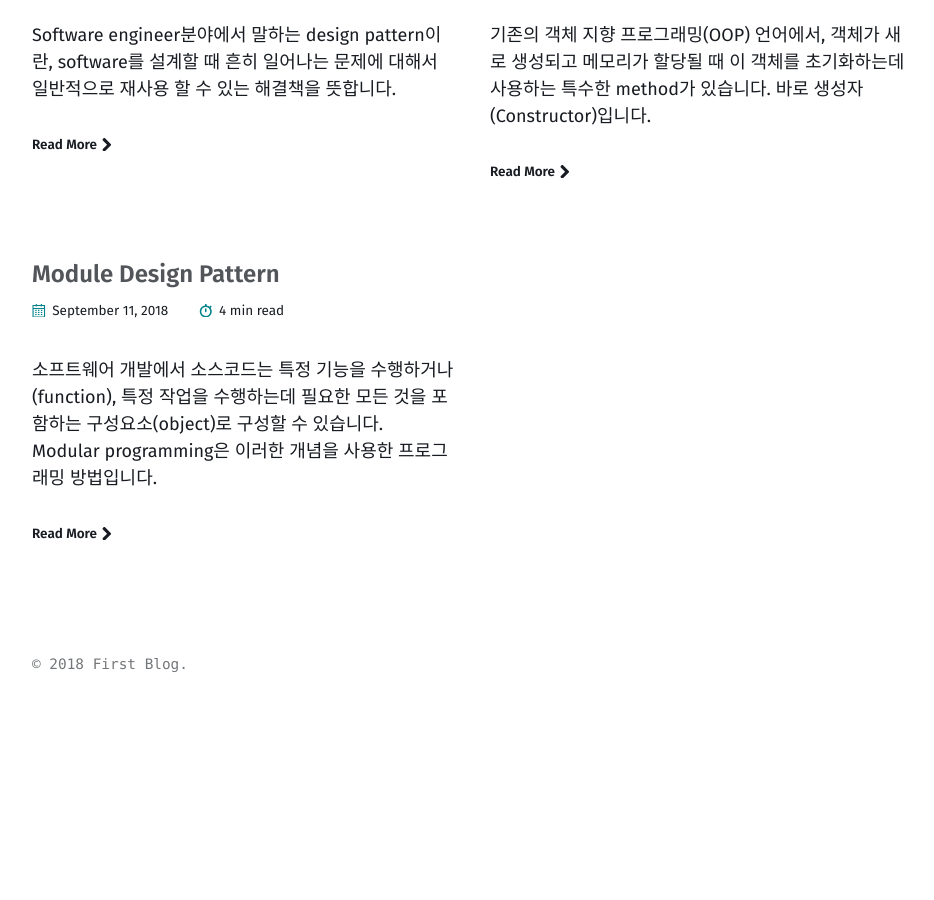
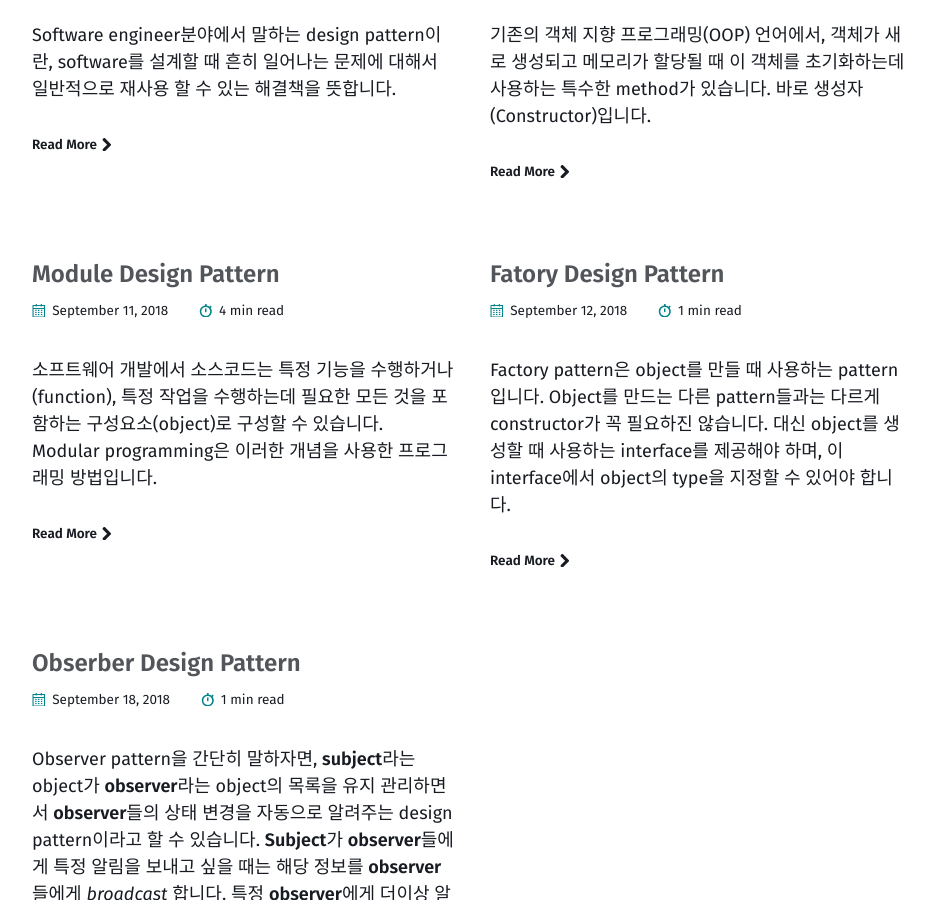
Before and after one commit to shlrur/shlrur, a Jekyll site: the page built from javascript_design_pattern.md, in a window 1280 px wide and 900 px high, scrolled down 463 px. Shown: the whole window, without its empty margins (40-974 px from the left). Built offline with Jekyll 4.4.1, drawn with Linux system fonts in a browser that asks for light colours; comment, search, counter and statistics services are not loaded; a style sheet for code colours, icons or effects is not loaded; before the commit the page ends 1165 px from its top, so only the background shows below that; some of the changed text lies outside the part shown.

Commit message:
javascript pattern going on,,,

````diff
--- /dev/null
+++ b/_javascript_design_pattern/3-fatory.md
@@ -0,0 +1,84 @@
+---
+title: "Fatory Design Pattern"
+date: 2018-09-12
+categories:
+  - JavaScript Design Pattern
+tags:
+  - JavaScript
+  - designpattern
+  - factory
+last_modified_at: 2018-09-12T19:01:00+09:00
+---
+
+Factory pattern은 object를 만들 때 사용하는 pattern입니다. Object를 만드는 다른 pattern들과는 다르게 constructor가 꼭 필요하진 않습니다. 대신 object를 생성할 때 사용하는 interface를 제공해야 하며, 이 interface에서 object의 type을 지정할 수 있어야 합니다.
+
+Component type에 따라 UI를 만들어주는 UI 생성기가 있다고 해보겠습니다. <kbd>new</kbd> 키워드나 constructor를 사용해서 바로 component를 만들지 말고, Factory pattern을 사용해서 만들어보려 합니다. 이때 일어나는 작업을 간단히 말하자면, 우리가 필요한 component의 type을 Factory pattern에게 알려주고, 그 type에 따라서 instance를 만든 후 return 하게 됩니다.
+
+Factory pattern은 object의 생성이 복잡할 때 유용하게 사용됩니다. JavaScript의 Object()를 사용해서 object를 생성할 때, 주어지는 값이 Number, String, 그리고 Boolean 등등 runtime에 type이 주어지는 경우가 많습니다. 이런 경우에 특히 유용하게 사용할 수 있습니다.
+
+아래의 예제는 Factory pattern을 사용한 것입니다.
+
+```js
+// Dog constructor
+function Dog(options) {
+    this.size = options.size || 'medium';
+    this.species = options.species || 'Jindo';
+    this.color = options.color || 'white';
+}
+
+// Cat constructor
+function Cat(options) {
+    this.species = options.species || 'Korean Shorthair';
+    this.hair = options.hair || 'short';
+    this.color = options.color || 'brown';
+}
+
+// Define a skeleton pet factory
+function PetFactory() { }
+
+// default petType is Dog
+PetFactory.prototype.PetType = Dog;
+
+// IMPORTANT Function!!
+// Factory method for creating new Pet instance
+PetFactory.prototype.createPet = function (options) {
+    switch (options.PetType) {
+        case 'dog':
+            this.PetType = Dog;
+            break;
+        case 'cat':
+            this.PetType = Cat;
+            break;
+    }
+
+    return new this.PetType(options);
+};
+
+// Create an instance of factory that makes dog
+var dogFactory = new PetFactory();
+var dodo = dogFactory.createPet({
+    PetType: 'dog',
+    color: 'black',
+    size: 'small',
+    species: 'Toy Poodle'
+});
+
+// true
+console.log(dodo instanceof Dog);
+
+// Dog object with the species is 'Toy Poodle', color is 'black' and size is 'small'
+console.log(dodo);
+```
+
+### Factory pattern을 사용해야 할 때
+
+Object를 생성하는 logic이 복잡할 때 해당 pattern을 사용할 수 있습니다. 그리고 당연히, 서로 다르지만 공통적으로 많은 특성(same properties)을 가지는 object들을 관리, 유지 또는 사용할 때 많은 장점을 가질 수 있습니다.
+
+### Factory pattern을 사용하지 말아야 할 때
+
+해당 pattern을 사용 할 상황이 아닐 때는 application에 더욱 큰 복잡성을 줄 수 있습니다.
+
+...ing
+
+## references
+* [Learning JavaScript Design Patterns](https://addyosmani.com/resources/essentialjsdesignpatterns/book/#factorypatternjavascript)
--- /dev/null
+++ b/_javascript_design_pattern/4-observer.md
@@ -0,0 +1,106 @@
+---
+title: "Obserber Design Pattern"
+date: 2018-09-18
+categories:
+  - JavaScript Design Pattern
+tags:
+  - JavaScript
+  - designpattern
+  - observer
+last_modified_at: 2018-09-18T23:01:00+09:00
+---
+
+Observer pattern을 간단히 말하자면, **subject**라는 object가 **observer**라는 object의 목록을 유지 관리하면서 **observer**들의 상태 변경을 자동으로 알려주는 design pattern이라고 할 수 있습니다. **Subject**가 **observer**들에게 특정 알림을 보내고 싶을 때는 해당 정보를 **observer**들에게 _broadcast_ 합니다. 특정 **observer**에게 더이상 알림을 보내고싶지 않을때는 **observer** 목록에서 해당 **observer**들을 삭제하면 됩니다.
+
+GoF의 _Design Patterns: Elements of Reusable Object-Oriented Software_ 에서는 Observer pattern을 다음과 같이 정의하고 있습니다.
+
+> "One or more observers are interested in the state of a subject and register their interest with the subject by attaching themselves. When something changes in our subject that the observer may be interested in, a notify message is sent which calls the update method in each observer. When the observer is no longer interested in the subject's state, they can simply detach themselves."
+> 하나 이상의 **observer**가 **subject**의 상태에 관심을 갖고 있으며, 해당 **subject**에 자신들(**observer**)을 등록합니다. **Observer**가 관심을 가지고 있는 **subject**의 상태가 변경되면, 각 **observer**의 update method에 알림 메시지가 전송됩니다. **Observer**가 더 이상 **subject**의 상태에 관심이 없다면, 간단히 **observer**와 **subject**간의 등록을 끊을 수 있습니다.
+
+이제, Observer pattern을 구현하기 위해 필요한 요소들을 살펴보겠습니다.
+
+* **Subject** : **Observer**의 목록을 유지보수. **Observer**의 추가 제거.
+* **Observer** : **Observer**의 상태가 변경되었을 때의 알림을 받는 _update interface_ 를 제공.
+* **ConcreteSubject** : 상태 변화에 따른 알림을 **observer**에게 _broadcast_ 하고, **ConcreteObservers**의 상태를 저장.
+* **ConcreteObserver** : **ConcreteSubject**에 대한 reference를 저장하며, **Subject**의 상태와 일치하도록 **Observer**에 대한 _update interface_ 를 구현.
+
+```js
+class ObserverList {
+    constructor() {
+        this.observerList = [];
+    }
+
+    add(obj) {
+        return this.observerList.push(obj);
+    }
+
+    count() {
+        return this.observerList.length;
+    }
+
+    get(index) {
+        if (index > -1 && index < this.observerList.length) {
+            return this.observerList[index];
+        }
+    }
+
+    indexOf(obj, startIndex) {
+        let i = startIndex;
+
+        while (i < this.observerList.length) {
+            if (this.observerList[i] === obj) {
+                return i;
+            }
+            i++;
+        }
+
+        return -1;
+    }
+
+    removeAt() {
+        this.observerList.splice(index, 1);
+    }
+}
+
+class Subject {
+    constructor() {
+        this.observers = new ObserverList();
+    }
+
+    addObserver(observer) {
+        this.observers.add(observer);
+    }
+
+    removeObserver(observer) {
+        this.observers.removeAt(this.observers.indexOf(observer, 0));
+    }
+
+    notify(context) {
+        let observerCount = this.observers.count();
+        let i;
+
+        for (i = 0; i < observerCount; i++) {
+            this.observers.get(i).update(context);
+        }
+    }
+}
+```
+
+위의 코드는 **subject**와, **subject**에서 사용하는 **observer** list를 class로 구현한 것입니다. 위의 코드에서 사용하는 observer object는 아래와 같이 _update_ method가 꼭 구현되어야 합니다.
+
+```js
+class Observer {
+    update(context) {
+        // blah blah..
+    }
+}
+```
+
+## 장점
+
+
+
+## 단점
+
+## references
+* [Learning JavaScript Design Patterns](https://addyosmani.com/resources/essentialjsdesignpatterns/book/#observerpatternjavascript)
````
Also changed, not shown: _javascript_design_pattern/0-overview.md (+1 -0 lines).
